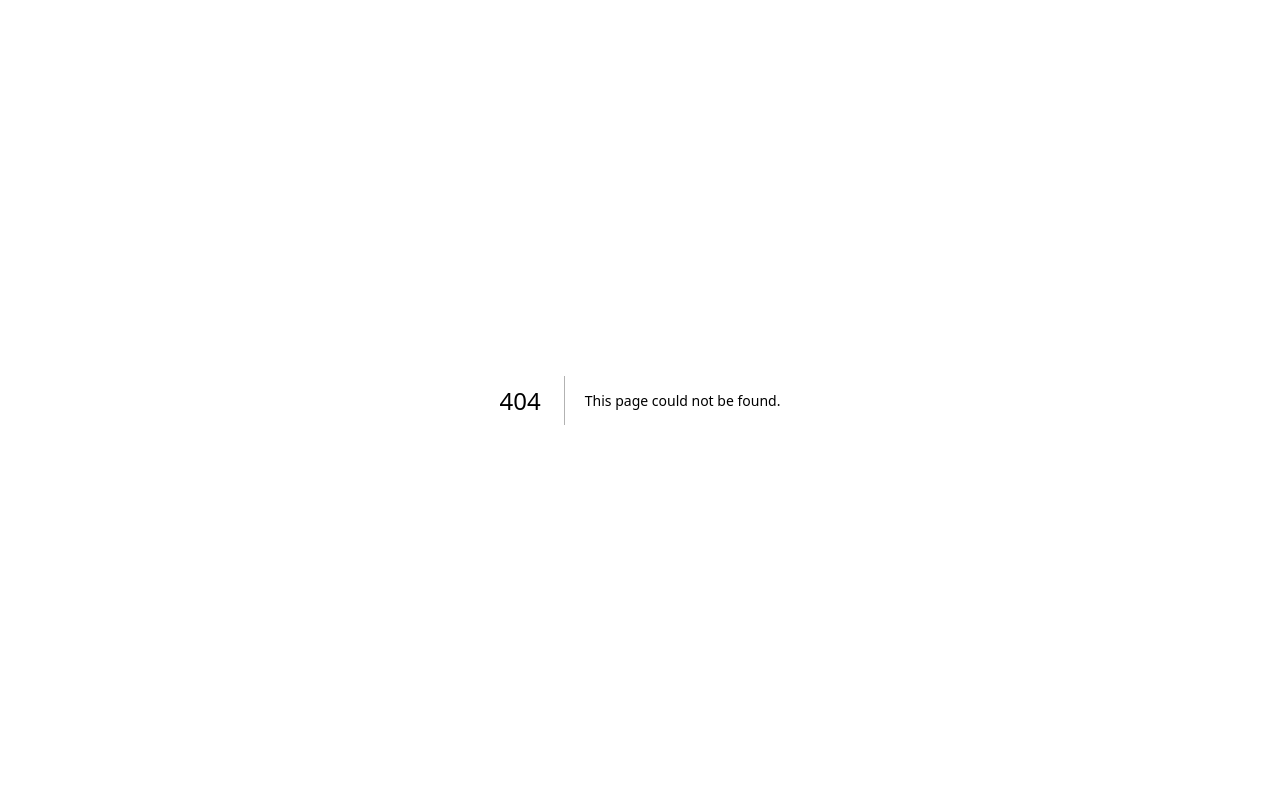
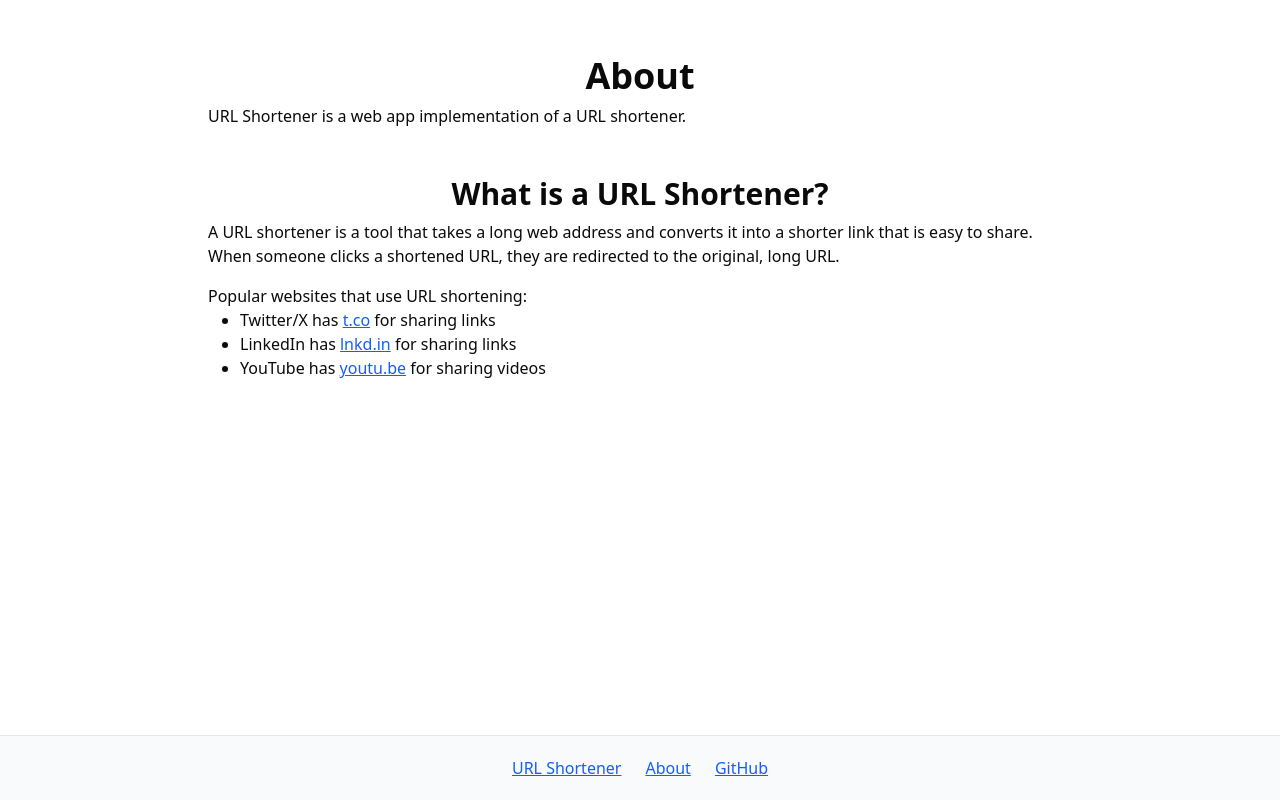
Before and after one commit to RyanTurner02/url-shortener, a Next.js app in the folder frontend/: page /about in a window 1280 px wide. Before the commit this address had no page. Built offline with nearby package versions, Linux system fonts and the light colour scheme.

Commit message:
Create About page

```diff
--- /dev/null
+++ b/frontend/app/about/page.tsx
@@ -0,0 +1,54 @@
+import Link from "next/link";
+
+export default function About() {
+  return (
+    <div className="flex flex-col items-center px-2 sm:p-0">
+      <section className="w-full max-w-4xl p-4 mb-4">
+        <h1 className="mb-2 text-4xl font-bold text-center">About</h1>
+        <p>
+          URL Shortener is a web app implementation of a URL shortener.
+        </p>
+      </section>
+
+      <section className="w-full max-w-4xl p-4">
+        <h2 className="mb-2 text-3xl font-bold text-center">
+          What is a URL Shortener?
+        </h2>
+        <p className="mb-4 text-pretty">
+          A URL shortener is a tool that takes a long web address and converts
+          it into a shorter link that is easy to share. When someone clicks a
+          shortened URL, they are redirected to the original, long URL.
+        </p>
+
+        <p>Popular websites that use URL shortening:</p>
+        <ul className="pl-8 mb-4 list-disc">
+          <li>
+            Twitter/X has{" "}
+            <Link className="text-link" href="https://t.co/" target="_blank">
+              t.co
+            </Link>{" "}
+            for sharing links
+          </li>
+          <li>
+            LinkedIn has{" "}
+            <Link className="text-link" href="https://lnkd.in/" target="_blank">
+              lnkd.in
+            </Link>{" "}
+            for sharing links
+          </li>
+          <li>
+            YouTube has{" "}
+            <Link
+              className="text-link"
+              href="https://youtu.be/"
+              target="_blank"
+            >
+              youtu.be
+            </Link>{" "}
+            for sharing videos
+          </li>
+        </ul>
+      </section>
+    </div>
+  );
+}
--- a/frontend/app/layout.tsx
+++ b/frontend/app/layout.tsx
@@ -2,6 +2,7 @@ import type { Metadata } from "next";
 import { Geist, Geist_Mono } from "next/font/google";
 import "./globals.css";
 import QueryProvider from "@/providers/query-provider";
+import Footer from "@/components/footer/footer";
 
 const geistSans = Geist({
   variable: "--font-geist-sans",
@@ -28,7 +29,12 @@ export default function RootLayout({
         className={`${geistSans.variable} ${geistMono.variable} antialiased`}
       >
         <QueryProvider>
-          {children}
+          <div className="flex flex-col items-center justify-between h-screen">
+            <main className="w-full mt-10 max-w-7xl">
+              {children}
+            </main>
+            <Footer />
+          </div>
         </QueryProvider>
       </body>
     </html>
--- a/frontend/app/page.tsx
+++ b/frontend/app/page.tsx
@@ -1,16 +1,12 @@
 import { UrlShortenerForm } from "@/components/forms/url-shortener-form/url-shortener-form";
-import Footer from "@/components/footer/footer";
 
 export default function Home() {
   return (
-    <div className="flex flex-col items-center justify-between h-screen">
-      <main className="w-full mt-10 max-w-7xl">
-        <h1 className="mb-5 text-4xl font-bold text-center sm:mb-0">
-          URL Shortener
-        </h1>
-        <UrlShortenerForm />
-      </main>
-      <Footer />
-    </div>
+    <>
+      <h1 className="mb-5 text-4xl font-bold text-center sm:mb-0">
+        URL Shortener
+      </h1>
+      <UrlShortenerForm />
+    </>
   );
 }
```
